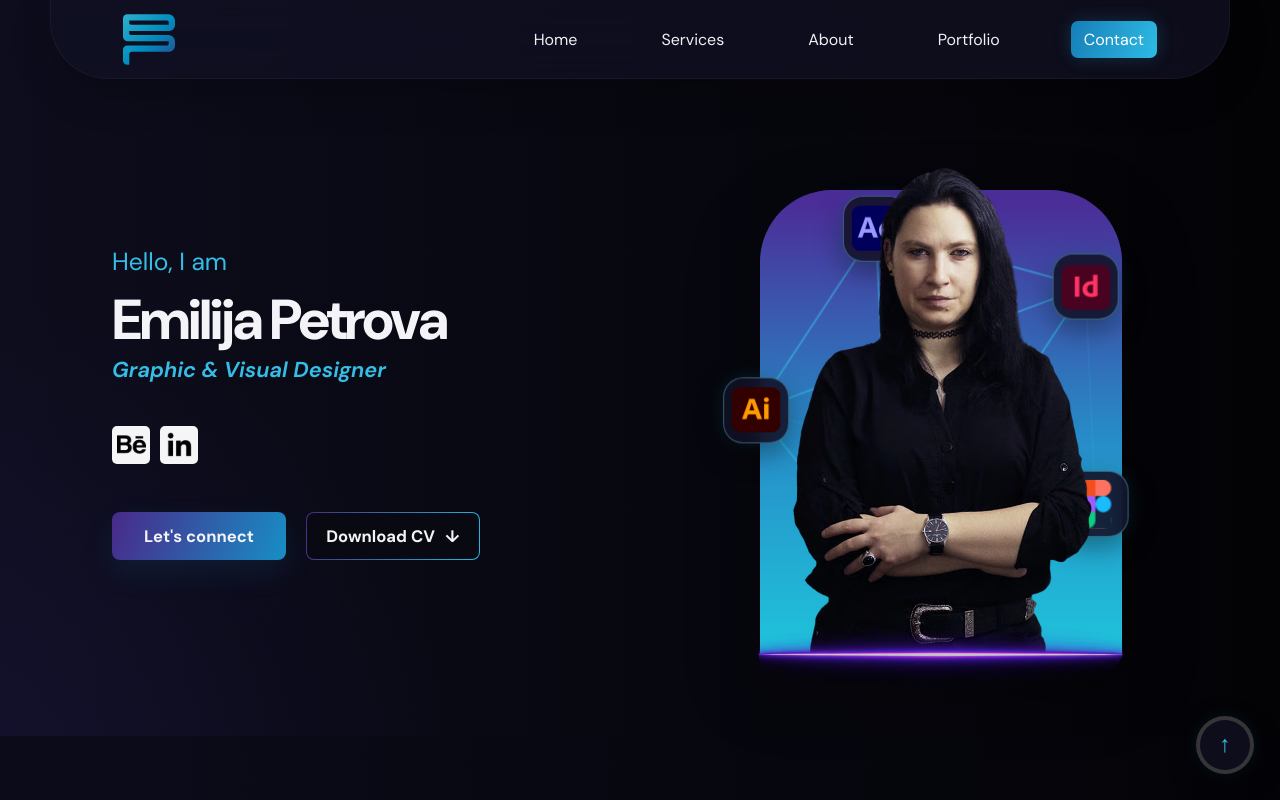
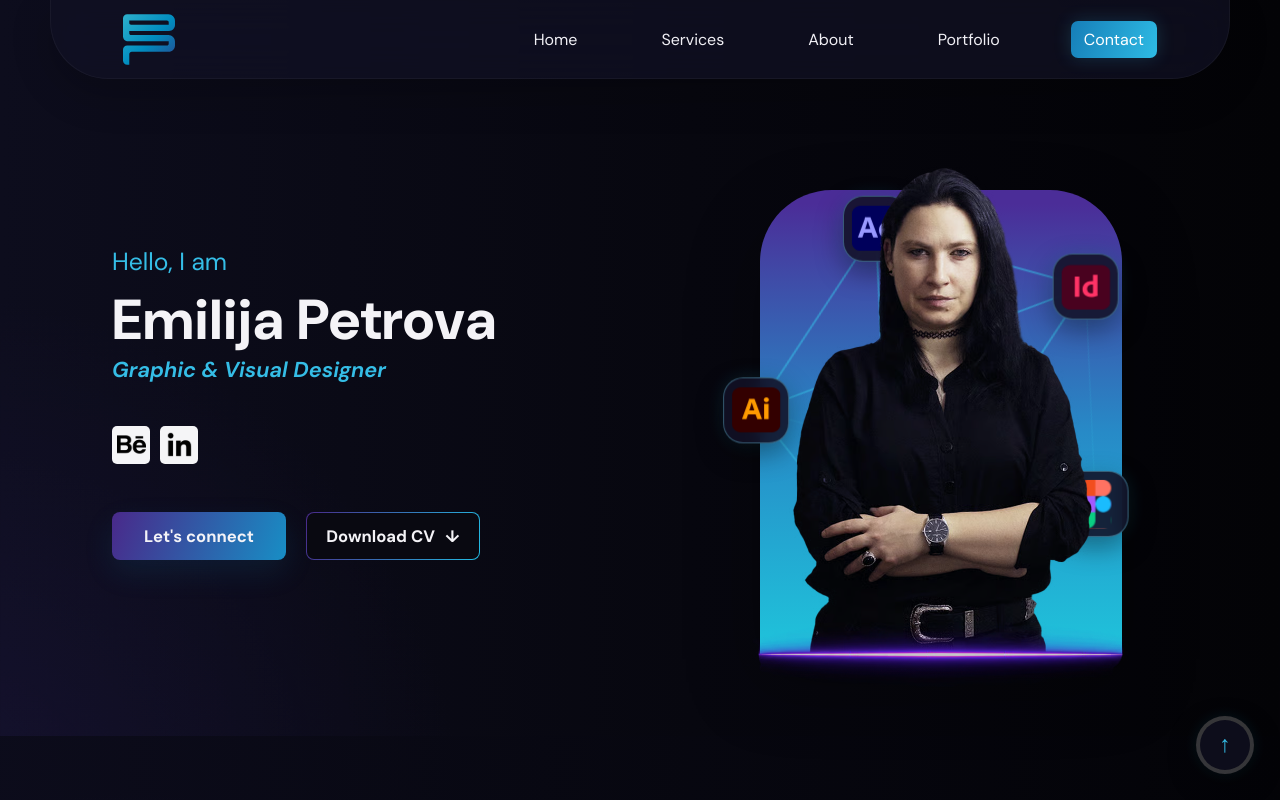
Before and after one commit to NikoDola/emilija-petrova, a Next.js app: page / in a window 1280 px wide. Shown: the top 800 px of the page. Built offline with nearby package versions, Linux system fonts and the light colour scheme.

Commit message:
font change

```diff
--- a/src/app/page.module.css
+++ b/src/app/page.module.css
@@ -134,7 +134,7 @@
 .hero h1 {
   font-size: clamp(2.5rem, 4.4vw, 4rem);
   font-weight: 750;
-  letter-spacing: -0.045em;
+  letter-spacing: 0.015em;
   line-height: 1;
   white-space: nowrap;
 }
```
